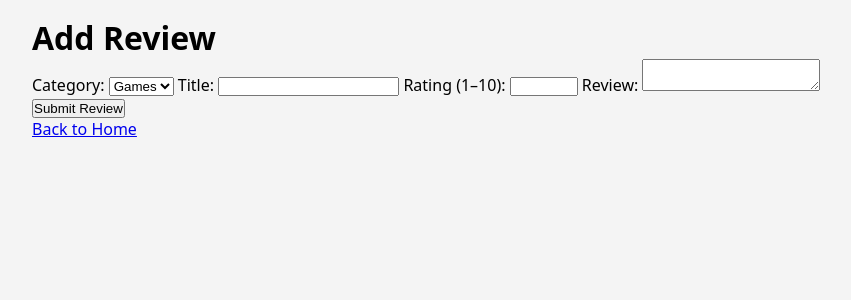
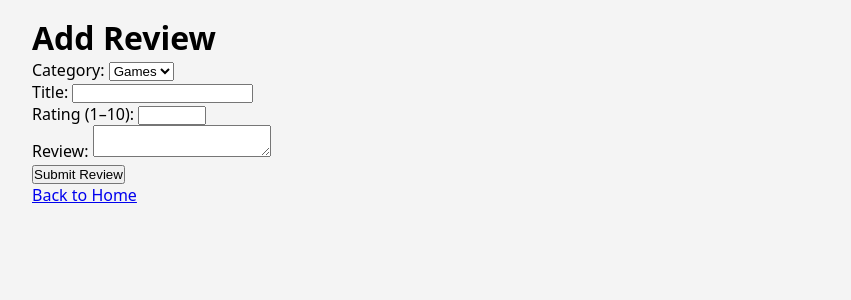
Before and after one commit to VexiqYT/pwa-review-app, a Flask app: page /add_review in a window 1280 px wide. Shown: the part 46-346 px from the top of the page, without its empty margins (174-1025 px from the left). Run offline with Flask 3, Linux system fonts and the light colour scheme; the visitor is signed in with stand-in values (Sample User, id 1).

Commit message:
fixed another layout inconsistency

```diff
--- a/templates/add_review.html
+++ b/templates/add_review.html
@@ -4,21 +4,30 @@
 <h1>Add Review</h1>
 
 <form method="POST">
+
+    <div class="form-group">
         <label>Category:</label>
         <select name="category">
             <option value="games">Games</option>
             <option value="movies">Movies</option>
             <option value="books">Books</option>
         </select>
+    </div>
 
+    <div class="form-group">
         <label>Title:</label>
         <input type="text" name="title" required>
+    </div>
 
+    <div class="form-group">
         <label>Rating (1–10):</label>
         <input type="number" name="rating" min="1" max="10" step="0.1" required>
+    </div>
 
+    <div class="form-group">
         <label>Review:</label>
         <textarea name="review" required></textarea>
+    </div>
 
     <button type="submit" class="btn">Submit Review</button>
 </form>
```
Lines whose indentation alone changed are shown as unchanged.
